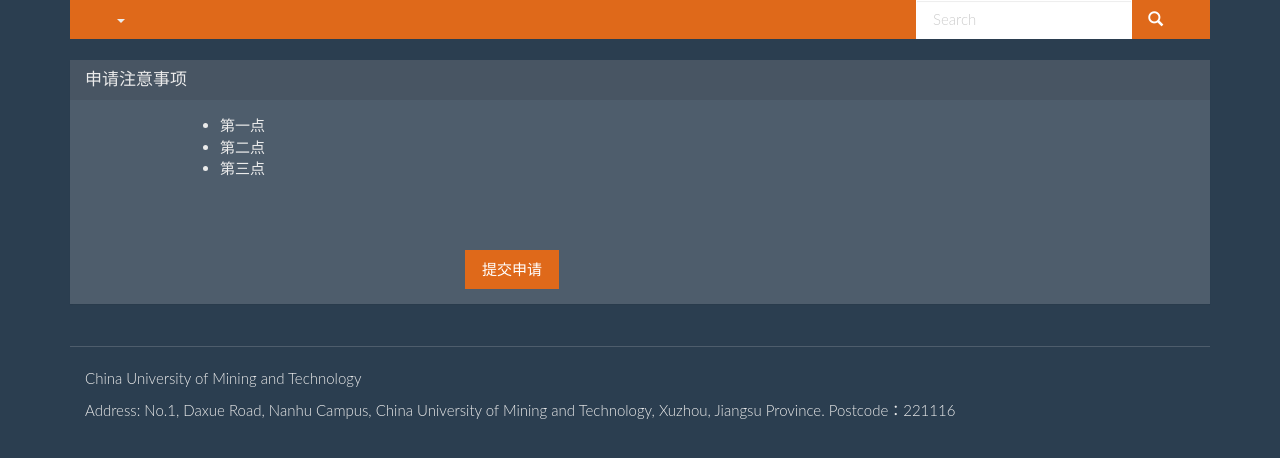
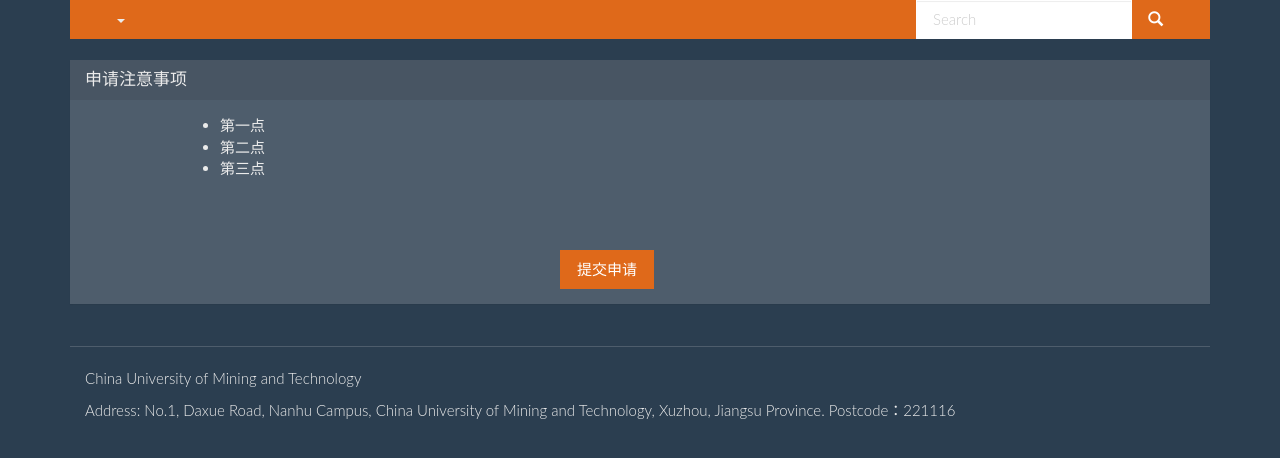
Before and after one commit to neko1990/icmst2015-visit, a Python web app: template app/templates/registration_gate1.html in a window 1280 px wide. Shown: the part 255-713 px from the top of the page. Run offline with Jinja, Linux system fonts and the light colour scheme; the template is opened without the code that fills it, so the values that code supplies are empty.

Commit message:
bug fix to previous commit

```diff
--- a/app/controllers/attendant.py
+++ b/app/controllers/attendant.py
@@ -21,6 +21,8 @@ class Application:
         if session.get_session().privilege != 1:
             raise web.seeother('/ApplicationRoute')
         f = mww.MyForm(self.registration_form(),'/Application')
+        user = users.get_user_by_uid(session.get_session().uid)
+        f.form.fill(user)
         p = mww.Panel('Application',f.render_css())
         return render.l12( page = p.render())
 
--- a/app/templates/base.html
+++ b/app/templates/base.html
@@ -107,7 +107,7 @@
               <li class="dropdown">
                 <a href="/Profile" class="dropdown-toggle" data-toggle="dropdown">User <b class="caret"></b></a>
                 <ul class="dropdown-menu">
-                  <li><a href="/Register">Register</a></li>
+                  <li><a href="/SignUp">Register</a></li>
                   <li><a href="/Login">Login</a></li>
                 </ul>
               </li>
--- a/app/templates/registration_gate1.html
+++ b/app/templates/registration_gate1.html
@@ -20,11 +20,11 @@
           <h3>&nbsp;</h3>
         </div>
         <div class="row">
-          <div class="col-md-4"></div>
-          <div class="col-md-4">
-            <a href="/SendApplication"><button class="btn btn-primary">提交申请</button></a>
+          <div class="col-md-5"></div>
+          <div class="col-md-2">
+            <a href="/Application"><button class="btn btn-primary">提交申请</button></a>
           </div>
-          <div class="col-md-4"></div>
+          <div class="col-md-5"></div>
         </div>
       </div>
     </div>
--- a/config.py
+++ b/config.py
@@ -8,7 +8,7 @@ db.printing = False
 
 upload_dir = "./receive/"
 
-web.config.debug = False
+web.config.debug = True
 
 # used to save password
 PASSWORD_SALT = "jlk38blksdivnsfFoNsAlT754-"
```
Also changed, not shown: app/controllers/account.py (+6 -12 lines).
